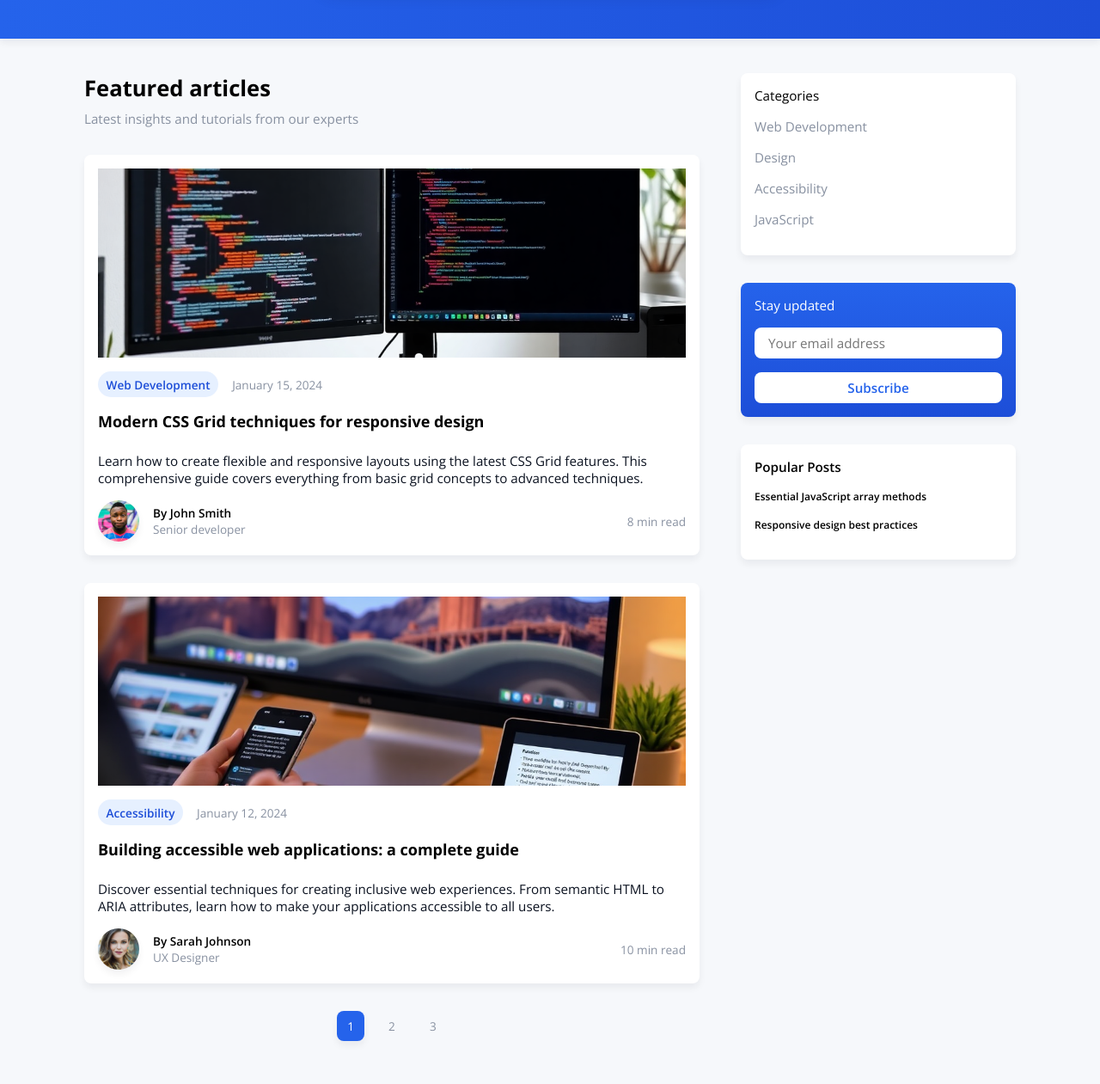
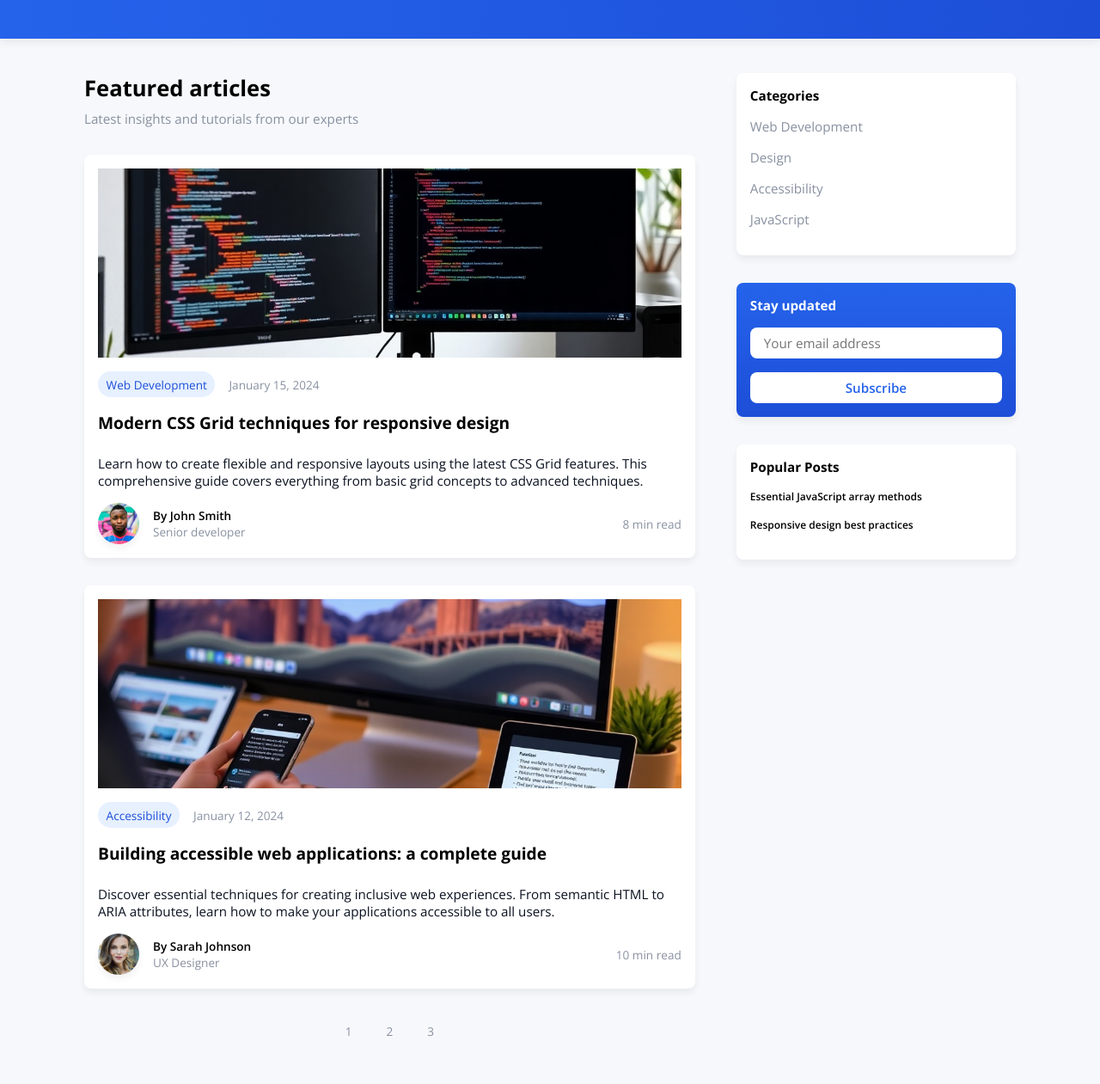
Before and after one commit to malinanita/tech-blog, a plain HTML site: page index.html in a window 1280 px wide. Shown: the part 299-1560 px from the top of the page at 86% size. Drawn offline with nearby package versions, Linux system fonts and the light colour scheme.

Commit message:
move utility logic (spacing between elements) to html and fix missing variable implementation

```diff
--- a/index.html
+++ b/index.html
@@ -108,7 +108,7 @@
         <section class="pages">
           <ul class="pages__list u-center" role="navigation">
             <li class="pages__list-item">
-              <a class="pages__link pages__link--active" href="#">1</a>
+              <a class="pages__link" href="#">1</a>
             </li>
             <li class="pages__list-item">
               <a class="pages__link" href="#">2</a>
@@ -122,7 +122,7 @@
 
       <!-- SIDEBAR -->
       <aside class="sidebar u-mt-m">
-        <article class="sidebar__section sidebar__section--categories">
+        <article class="sidebar__section sidebar__section--categories u-mb-m">
           <h2 class="sidebar__section-title u-mb-s">Categories</h2>
           <ul class="sidebar__section-list">
             <li class="sidebar__list-item u-mb-s">
@@ -140,7 +140,7 @@
           </ul>
         </article>
 
-        <article class="sidebar__section sidebar__section--subscribe">
+        <article class="sidebar__section sidebar__section--subscribe u-mb-m">
           <h2 class="sidebar__section-title u-mb-s">Stay updated</h2>
           <form class="sidebar__form">
             <input id="subscribe-email" class="sidebar__form-input form-input u-mb-s" type="email" placeholder="Your email address" required>
--- a/styles/style.css
+++ b/styles/style.css
@@ -122,7 +122,7 @@ body {
   text-decoration: none;
   font-size: var(--font-size-m);
   padding: 0.25rem 0.5rem;
-  border-radius: 6px;
+  border-radius: var(--radius-s);
 }
 
 .site-header__button {
@@ -166,7 +166,6 @@ body {
   border-radius: var(--radius-m);
   border: none;
   font-size: var(--font-size-m);
-  box-shadow: 0 6px 18px rgba(10,20,60,0.12);
 }
 
 /* =================================================
@@ -174,7 +173,7 @@ body {
 ================================================= */
 .layout {
   display: grid;
-  grid-template-columns: 1fr 320px;
+  grid-template-columns: 1fr 30%;
   gap: var(--space-l);
 }
 
@@ -233,8 +232,8 @@ body {
   padding: var(--padding-xs);
   border-radius: var(--radius-m);
   font-size: var(--font-size-s);
-  font-weight: var(--minor-h-weight);
 }
+
 
 .article-card__date {
   color: var(--muted);
@@ -242,7 +241,7 @@ body {
 }
 
 .article-card__title {
-  font-size: 1.125rem;
+  font-size: var(--font-size-l);
   margin: 0;
   font-weight: var(--major-h-weight);
 }
@@ -315,7 +314,6 @@ body {
 .sidebar {
   display: flex;
   flex-direction: column;
-  gap: var(--space-m);
 }
 
 .sidebar__section {
@@ -329,6 +327,7 @@ body {
 .sidebar__section-title {
   margin: 0 0 var(--space-s);
   font-size: var(--font-size-m);
+  font-weight: var(--major-h-weight);
 }
 
 .sidebar__section--subscribe {
@@ -401,6 +400,7 @@ body {
   outline: none;
 }
 
+
 /* =================================================
   Utilities
 ================================================= */
```
